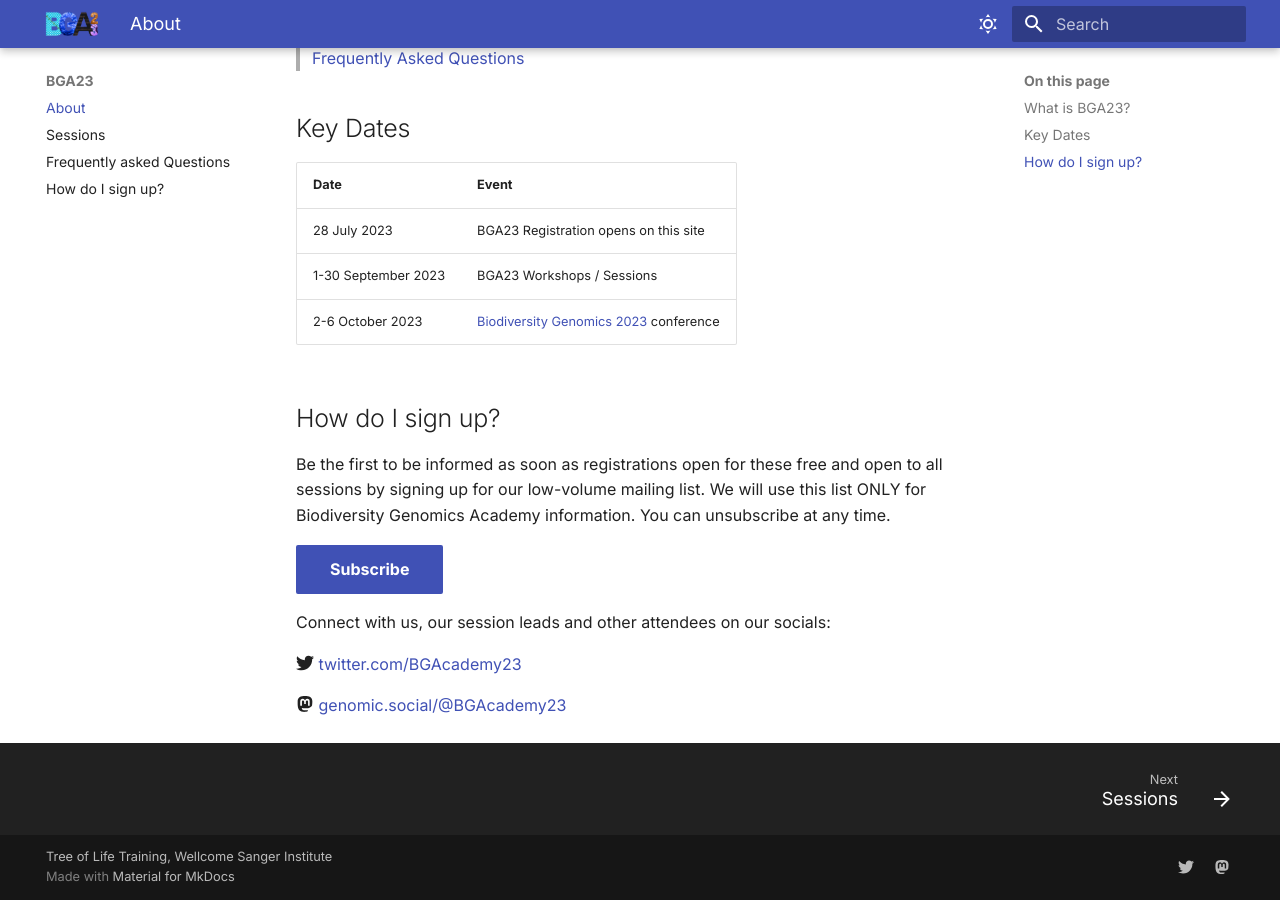
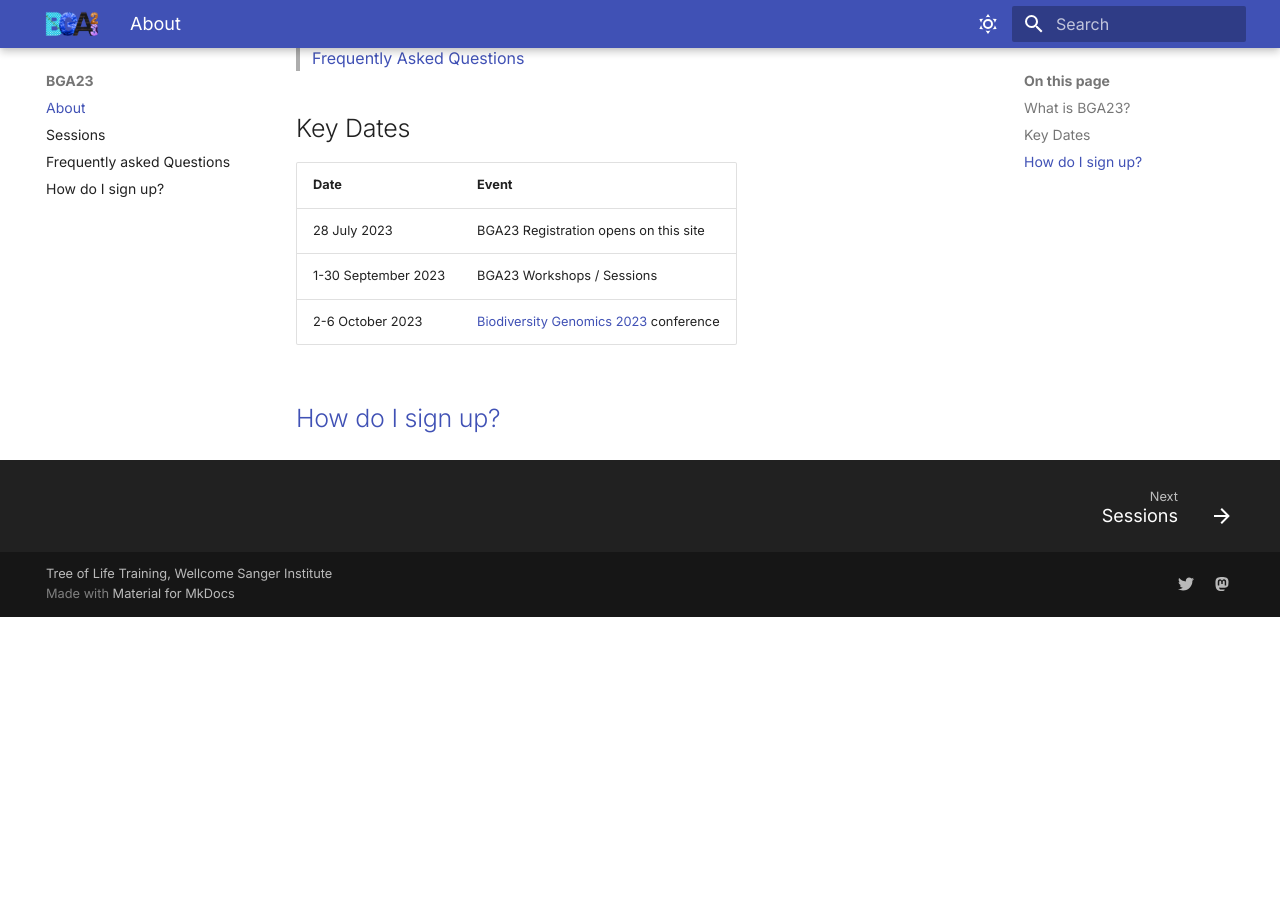
Before and after one commit to tol-training/tol-training.github.io, an MkDocs documentation site: the page built from docs/index.md, in a window 1280 px wide and 900 px high, scrolled down 556 px. Built offline with MkDocs 1.6.1 and Material for MkDocs 9.7.7, drawn with Linux system fonts in a browser that asks for light colours; after the commit the page ends 1173 px from its top, so only the background shows below that.

```diff
--- a/docs/index.md
+++ b/docs/index.md
@@ -23,14 +23,4 @@ BGA23 attendees will be able to discuss the installation and operation of bioinf
 | 1-30 September 2023 | BGA23 Workshops / Sessions |
 | 2-6 October 2023 | [Biodiversity Genomics 2023](https://events.venue-av.com/e/BG23_registration){:target="_blank"} conference |
 
-## How do I sign up?
-
-Be the first to be informed as soon as registrations open for these free and open to all sessions by signing up for our low-volume mailing list. We will use this list ONLY for Biodiversity Genomics Academy information. You can unsubscribe at any time.
-
-[Subscribe](https://tinyletter.com/bgacademy23){ :target="_blank" .md-button .md-button--primary }
-
-Connect with us, our session leads and other attendees on our socials:
-
-:fontawesome-brands-twitter: [twitter.com/BGAcademy23](https://twitter.com/BGAcademy23){:target="_blank"}
-
-:fontawesome-brands-mastodon: [genomic.social/@BGAcademy23](https://genomic.social/@BGAcademy23){:target="_blank"}<a rel="me" href="https://genomic.social/@BGAcademy23"></a>
+## [How do I sign up?](signup.md)
```
